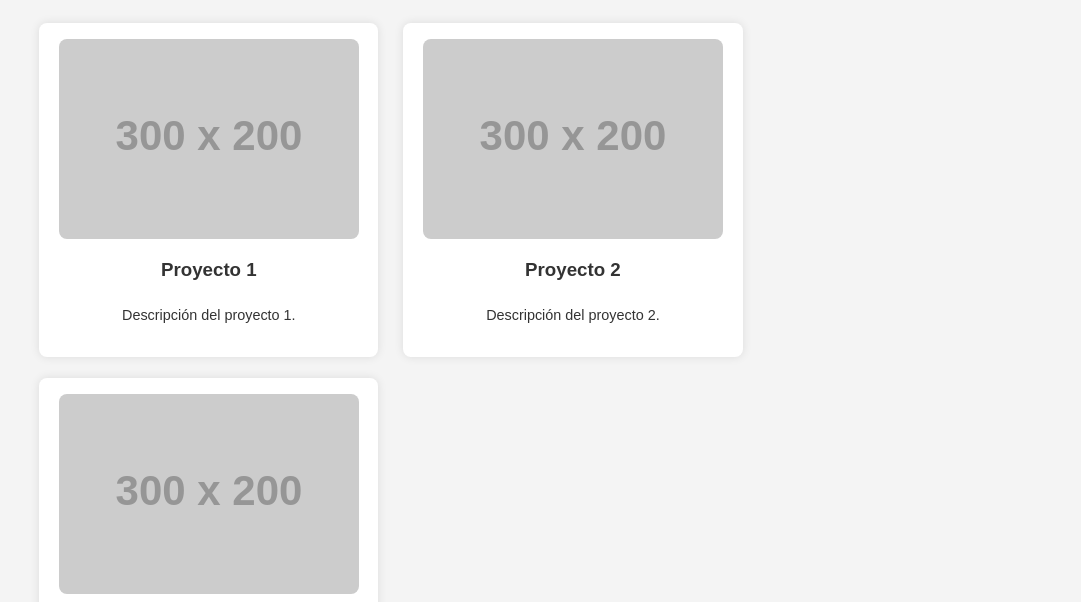
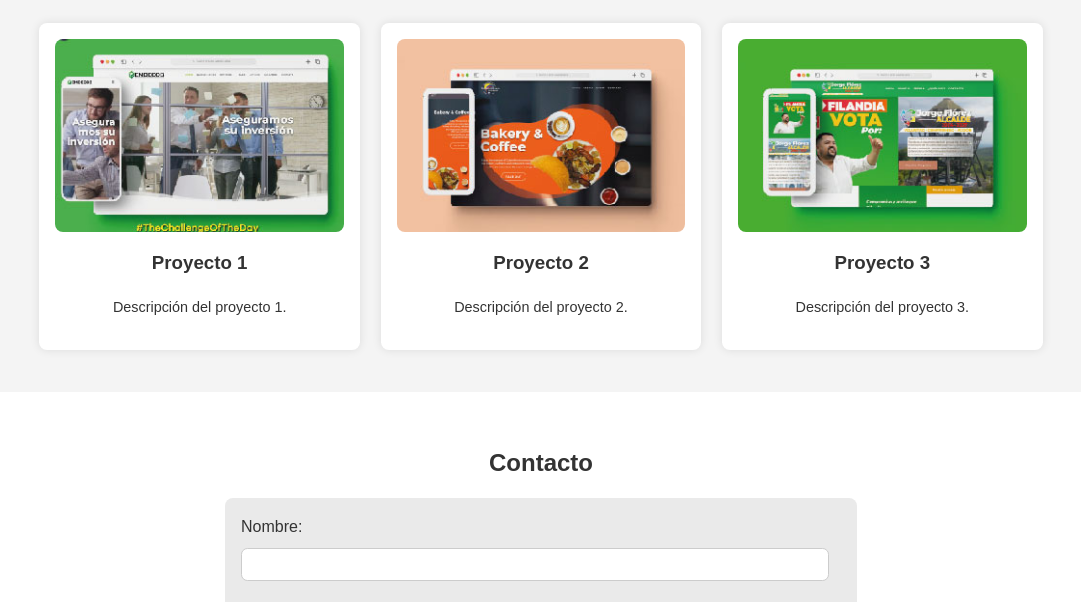
Before and after one commit to cstbusiness/Portafolio, a plain HTML site: page index.html in a window 1280 px wide. Shown: the part 2198-2800 px from the top of the page, without its empty margins (99-1180 px from the left). Drawn offline with Linux system fonts and the light colour scheme; placeholder pictures from the web are drawn by us.

Commit message:
avance-003
mi portafolio

```diff
--- a/css/styles.css
+++ b/css/styles.css
@@ -58,7 +58,9 @@ nav ul li a:hover {
 
 /* Hero Section */
 .hero {
-    background: linear-gradient(rgba(0, 0, 0, 0.5), rgba(0, 0, 0, 0.5)), url('https://via.placeholder.com/1200x600') no-repeat center center/cover;
+    /* background: linear-gradient(rgba(0, 0, 0, 0.5), rgba(0, 0, 0, 0.5)), url("img/header.jpg"), no-repeat center center/cover; */
+    background: linear-gradient(rgba(0, 0, 0, 0.5), rgba(0, 0, 0, 0.5));
+    background-image: url("img/header.jpg"), no-repeat center center/cover;
     color: #fff;
     height: 100vh;
     display: flex;
@@ -154,6 +156,13 @@ nav ul li a:hover {
     margin-bottom: 1rem;
 }
 
+.portfolio-proyects {
+    display: flex;
+    width: 80%;
+    margin: 0 auto;
+    max-width: 1200px;
+}
+
 .portfolio-item {
     display: inline-block;
     width: 30%;
@@ -203,13 +212,20 @@ form label {
     margin-bottom: 0.5rem;
 }
 
-form input,
 form textarea {
-    width: 100%;
+    width: 95%;
     padding: 0.5rem;
     margin-bottom: 1rem;
-    border: 1px solid #ccc;
-    border-radius: 4px;
+    border: 0.1rem solid #ccc;
+    border-radius: 0.4rem;
+}
+
+form input {
+    width: 95%;
+    padding: 0.5rem;
+    margin-bottom: 1rem;
+    border: 0.1rem solid #ccc;
+    border-radius: 0.4rem;
 }
 
 form button {
--- a/index.html
+++ b/index.html
@@ -9,7 +9,7 @@
 <body>
     <header>
         <div class="container">
-            <h1><a href="#home">Diseño Web Creativo</a></h1>
+            <h1><a href="#home">Cristian Arias</a></h1>
             <nav>
                 <ul>
                     <li><a href="#home">Inicio</a></li>
@@ -34,9 +34,9 @@
         <div class="container">
             <h2>Sobre mí</h2>
             <div class="content">
-                <img src="https://via.placeholder.com/400x300" alt="Sobre mí">
+                <img src="img/perfil.jpg" alt="Sobre mí">
                 <div class="text">
-                    <p>¡Hola! Soy un diseñador web apasionado por crear sitios web hermosos y funcionales. Con varios años de experiencia, ofrezco soluciones personalizadas para tus necesidades en línea.</p>
+                    <p>¡Hola! Soy un diseñador y desarrolador web apasionado por crear sitios web hermosos y funcionales. Con varios años de experiencia, ofrezco soluciones personalizadas para tus necesidades en línea.</p>
                 </div>
             </div>
         </div>
@@ -50,7 +50,7 @@
                 <p>Creación de sitios web atractivos y responsivos que se adaptan a todos los dispositivos.</p>
             </div>
             <div class="service">
-                <h3>Desarrollo Front-End</h3>
+                <h3>Desarrollo Front-End y Back-End</h3>
                 <p>Implementación de interfaces interactivas y amigables para el usuario utilizando HTML, CSS y JavaScript.</p>
             </div>
             <div class="service">
@@ -61,20 +61,20 @@
     </section>
 
     <section id="portfolio">
-        <div class="container">
-            <h2>Portafolio</h2>
+        <h2>Portafolio</h2>
+        <div class="portfolio-proyects">
             <div class="portfolio-item">
-                <img src="https://via.placeholder.com/300x200" alt="Proyecto 1">
+                <img src="img/proyects (1).jpg" alt="Proyecto 1">
                 <h3>Proyecto 1</h3>
                 <p>Descripción del proyecto 1.</p>
             </div>
             <div class="portfolio-item">
-                <img src="https://via.placeholder.com/300x200" alt="Proyecto 2">
+                <img src="img/proyects (2).jpg" alt="Proyecto 2">
                 <h3>Proyecto 2</h3>
                 <p>Descripción del proyecto 2.</p>
             </div>
             <div class="portfolio-item">
-                <img src="https://via.placeholder.com/300x200" alt="Proyecto 3">
+                <img src="img/proyects (3).jpg" alt="Proyecto 3">
                 <h3>Proyecto 3</h3>
                 <p>Descripción del proyecto 3.</p>
             </div>
```
Also changed, not shown: img/header.jpg (added), img/perfil.jpg (added), img/proyects (1).jpg (added), img/proyects (2).jpg (added), img/proyects (3).jpg (added).
